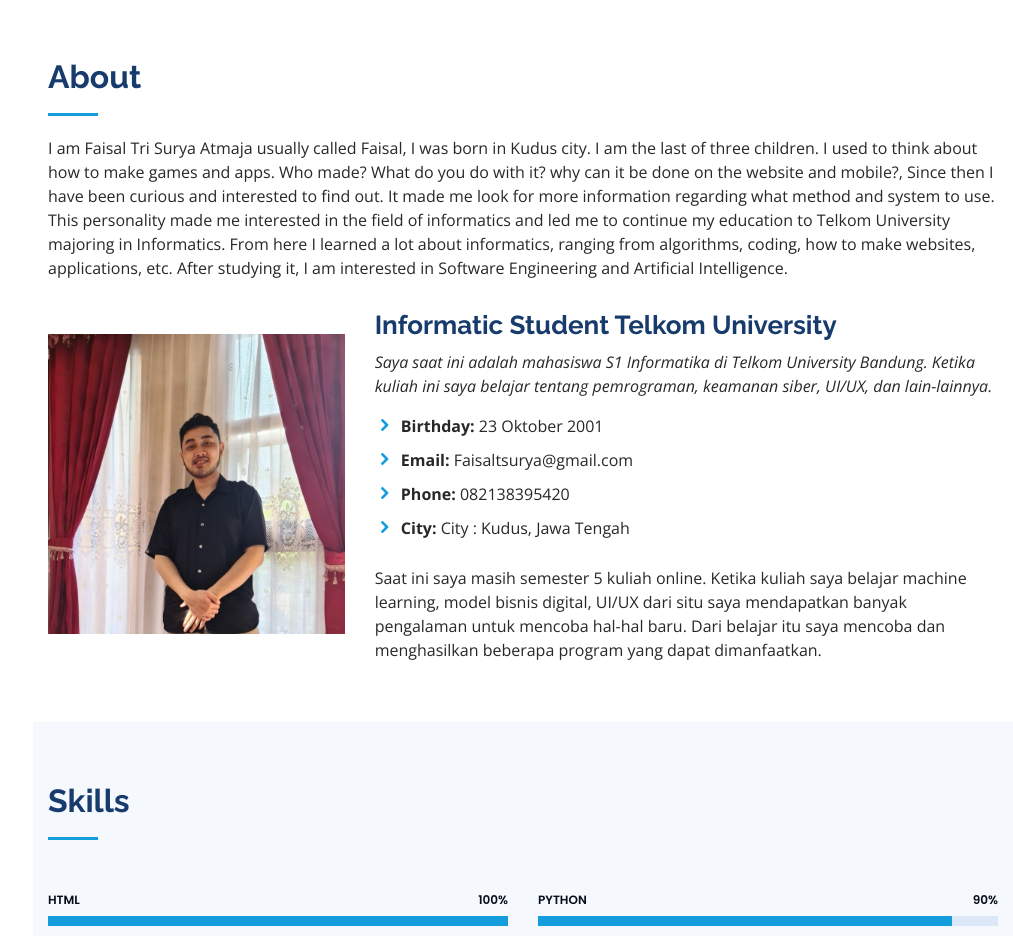
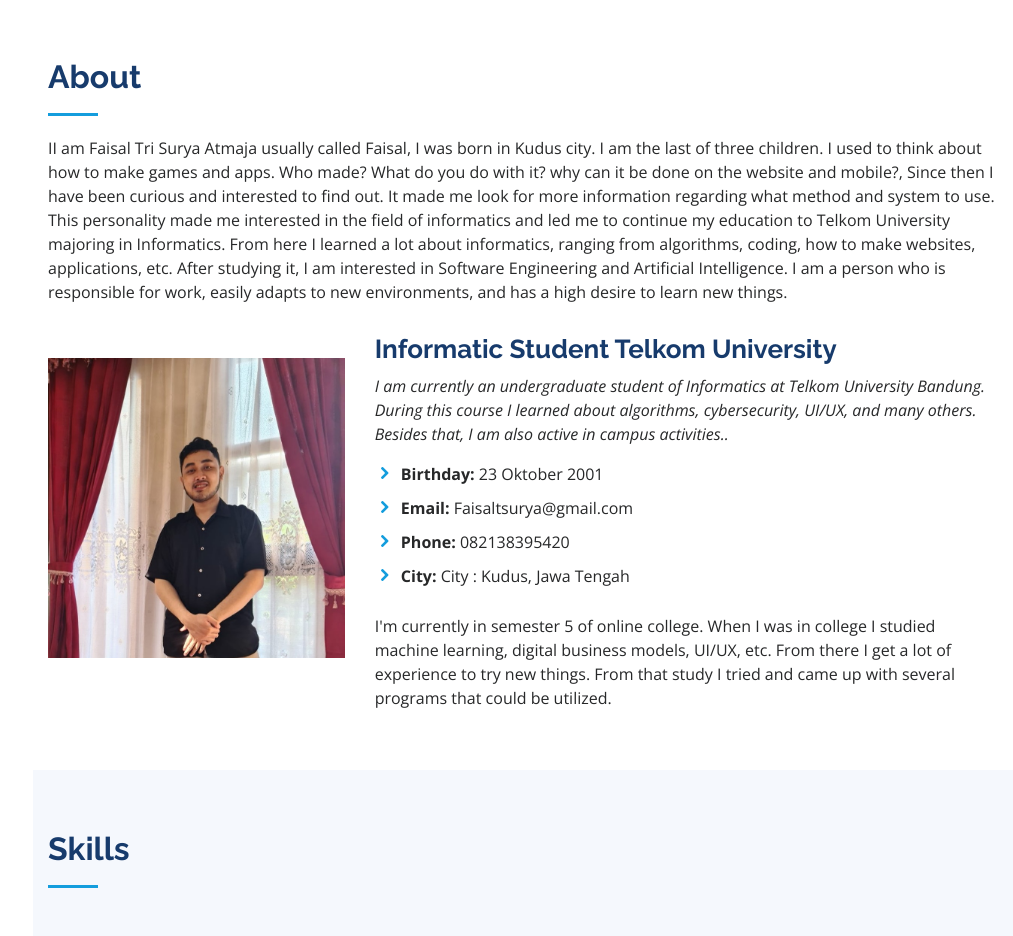
Before and after one commit to FaisalT0435/Portofolio, a plain HTML site: page index.html in a window 1280 px wide. Shown: the part 802-1738 px from the top of the page, without its empty margins (267-1280 px from the left). Drawn offline with nearby package versions, Linux system fonts and the light colour scheme.

Commit message:
Update index.html

```diff
--- a/index.html
+++ b/index.html
@@ -74,8 +74,8 @@
 
         <div class="section-title">
           <h2>About</h2>
-          <p>I am Faisal Tri Surya Atmaja usually called Faisal, I was born in Kudus city. I am the last of three children. I used to think about how to make games and apps. Who made? What do you do with it? why can it be done on the website and mobile?, Since then I have been curious and interested to find out. It made me look for more information regarding what method and system to use.
-This personality made me interested in the field of informatics and led me to continue my education to Telkom University majoring in Informatics. From here I learned a lot about informatics, ranging from algorithms, coding, how to make websites, applications, etc. After studying it, I am interested in Software Engineering and Artificial Intelligence.</p>
+          <p>II am Faisal Tri Surya Atmaja usually called Faisal, I was born in Kudus city. I am the last of three children. I used to think about how to make games and apps. Who made? What do you do with it? why can it be done on the website and mobile?, Since then I have been curious and interested to find out. It made me look for more information regarding what method and system to use.
+This personality made me interested in the field of informatics and led me to continue my education to Telkom University majoring in Informatics. From here I learned a lot about informatics, ranging from algorithms, coding, how to make websites, applications, etc. After studying it, I am interested in Software Engineering and Artificial Intelligence. I am a person who is responsible for work, easily adapts to new environments, and has a high desire to learn new things.</p>
         </div>
 
         <div class="row">
@@ -85,7 +85,7 @@ This personality made me interested in the field of informatics and led me to co
           <div class="col-lg-8 pt-4 pt-lg-0 content" data-aos="fade-left">
             <h3>Informatic Student Telkom University</h3>
             <p class="font-italic">
-              Saya saat ini adalah mahasiswa S1 Informatika di Telkom University Bandung. Ketika kuliah ini saya belajar tentang pemrograman, keamanan siber, UI/UX, dan lain-lainnya.
+              I am currently an undergraduate student of Informatics at Telkom University Bandung. During this course I learned about algorithms, cybersecurity, UI/UX, and many others. Besides that, I am also active in campus activities..
             </p>
             <div class="row">
               <div class="col-lg-6">
@@ -99,8 +99,7 @@ This personality made me interested in the field of informatics and led me to co
 
             </div>
             <p>
-              Saat ini saya masih semester 5 kuliah online. Ketika kuliah saya belajar machine learning, model bisnis digital, UI/UX  dari situ saya mendapatkan banyak pengalaman untuk mencoba hal-hal baru.
-              Dari belajar itu saya mencoba dan menghasilkan beberapa program yang dapat dimanfaatkan.
+              I'm currently in semester 5 of online college. When I was in college I studied machine learning, digital business models, UI/UX, etc. From there I get a lot of experience to try new things. From that study I tried and came up with several programs that could be utilized.
             </p>
           </div>
         </div>
```
